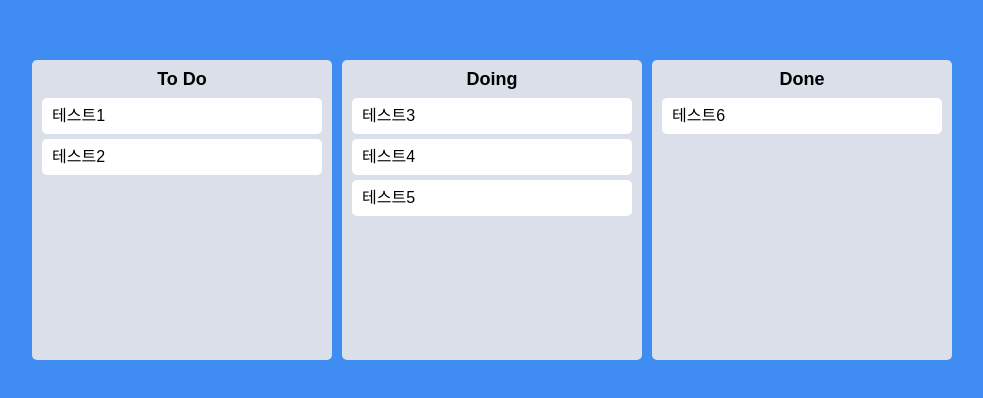
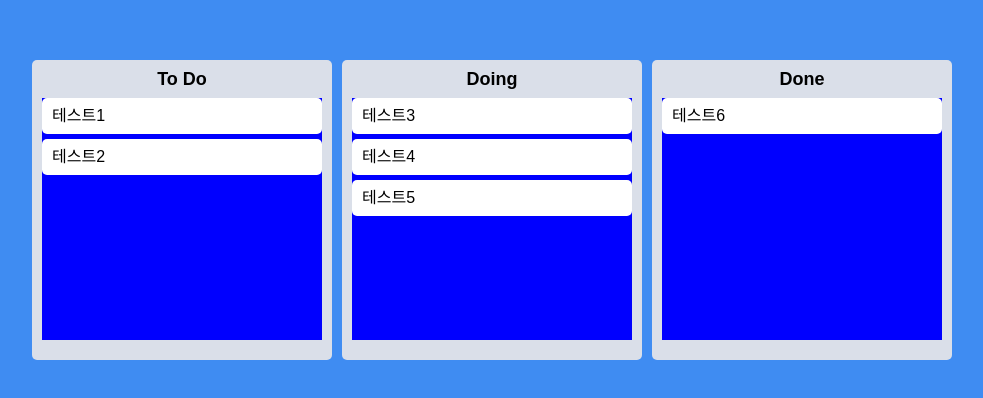
Before and after one commit to mocking-tiger/trello-clone, a React (Create React App) app: page / in a window 1280 px wide. Shown: the part 190-588 px from the top of the page, without its empty margins (148-1131 px from the left). Built offline with nearby package versions, Linux system fonts and the light colour scheme; a web font is replaced by a local one.

Commit message:
chore: 이동 타겟이 되는 보드 와 출처 보드 식별되게

```diff
--- a/src/components/Board.tsx
+++ b/src/components/Board.tsx
@@ -1,6 +1,11 @@
 import DraggableCard from "./DraggableCard";
 import styled from "styled-components";
 import { Droppable } from "react-beautiful-dnd";
+
+interface IAreaProps {
+  isDraggingOver: boolean;
+  isDraggingFromThis: boolean;
+}
 
 const Wrapper = styled.div`
   width: 300px;
@@ -9,6 +14,8 @@
   padding-top: 10px;
   background-color: ${(props) => props.theme.boardColor};
   border-radius: 5px;
+  display: flex;
+  flex-direction: column;
 `;
 
 const Title = styled.h2`
@@ -16,6 +23,13 @@
   font-weight: 600;
   margin-bottom: 10px;
   font-size: 18px;
+`;
+
+const Area = styled.div<IAreaProps>`
+  background-color: ${(props) =>
+    props.isDraggingOver ? "pink" : props.isDraggingFromThis ? "red" : "blue"};
+  flex-grow: 1;
+  transition: background-color 0.3s ease-in-out;
 `;
 
 // 스타일드 컴포넌트 영역 끝
@@ -30,13 +44,18 @@
     <Wrapper>
       <Title>{boardId}</Title>
       <Droppable droppableId={boardId}>
-        {(props) => (
-          <div ref={props.innerRef} {...props.droppableProps}>
+        {(provided, snapshot) => (
+          <Area
+            ref={provided.innerRef}
+            {...provided.droppableProps}
+            isDraggingOver={snapshot.isDraggingOver}
+            isDraggingFromThis={Boolean(snapshot.draggingFromThisWith)}
+          >
             {toDos.map((toDo, index) => (
               <DraggableCard key={toDo} toDo={toDo} index={index} />
             ))}
-            {props.placeholder}
-          </div>
+            {provided.placeholder}
+          </Area>
         )}
       </Droppable>
     </Wrapper>
```
